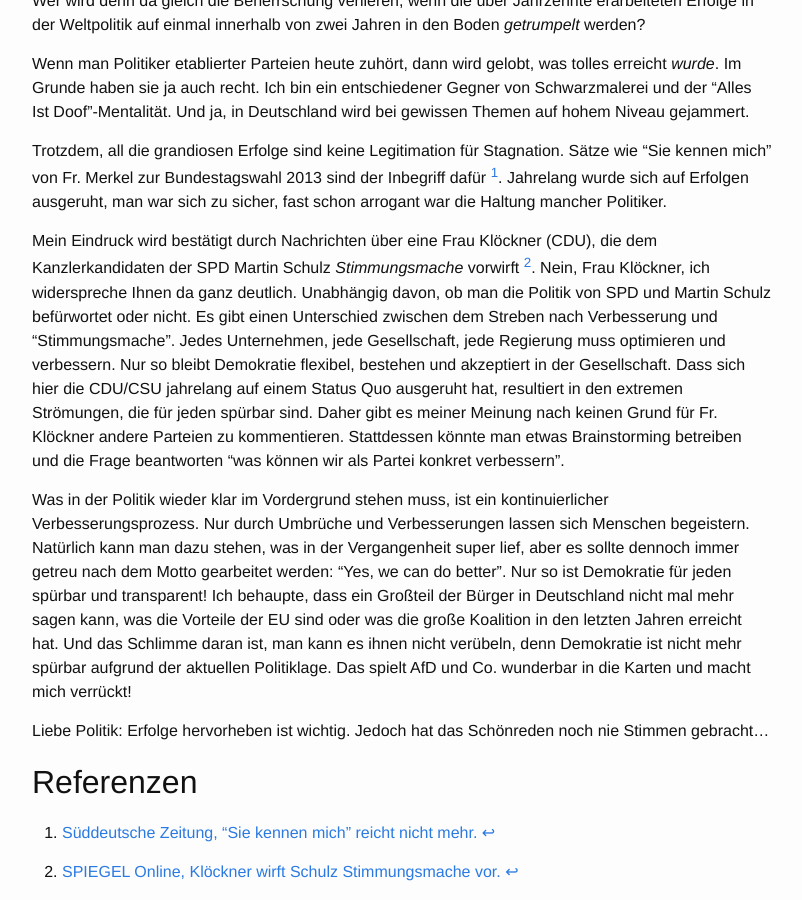
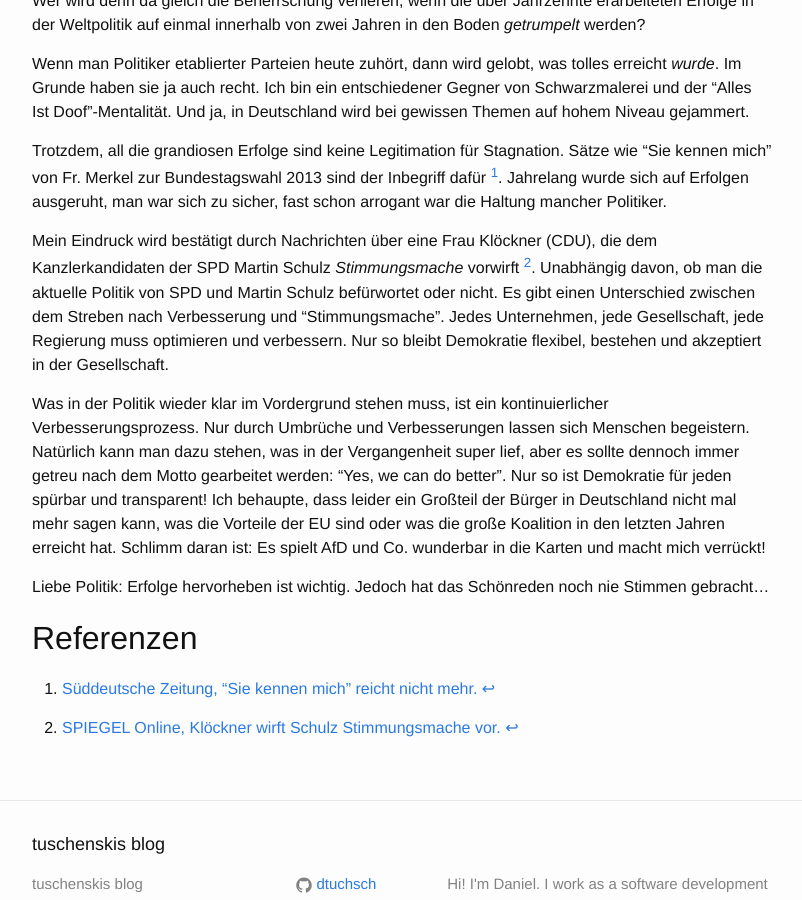
Before and after one commit to chopyy/dtuchsch.github.io, a Jekyll site: the page built from _posts/2017-02-07-kommentar_zur_weltlage.md, in a window 1280 px wide and 900 px high, scrolled down 863 px. Shown: the whole window, without its empty margins (238-1040 px from the left). Built offline with Jekyll 4.4.1, drawn with Linux system fonts in a browser that asks for light colours.

Commit message:
Update 2017-02-07-kommentar_zur_weltlage.md

```diff
--- a/_posts/2017-02-07-kommentar_zur_weltlage.md
+++ b/_posts/2017-02-07-kommentar_zur_weltlage.md
@@ -17,9 +17,9 @@ Wenn man Politiker etablierter Parteien heute zuhört, dann wird gelobt, was tol
 
 Trotzdem, all die grandiosen Erfolge sind keine Legitimation für Stagnation. Sätze wie "Sie kennen mich" von Fr. Merkel zur Bundestagswahl 2013 sind der Inbegriff dafür [^merkel]. Jahrelang wurde sich auf Erfolgen ausgeruht, man war sich zu sicher, fast schon arrogant war die Haltung mancher Politiker.
 
-Mein Eindruck wird bestätigt durch Nachrichten über eine Frau Klöckner (CDU), die dem Kanzlerkandidaten der SPD Martin Schulz *Stimmungsmache* vorwirft [^kloeckner]. Nein, Frau Klöckner, ich widerspreche Ihnen da ganz deutlich. Unabhängig davon, ob man die Politik von SPD und Martin Schulz befürwortet oder nicht. Es gibt einen Unterschied zwischen dem Streben nach Verbesserung und "Stimmungsmache". Jedes Unternehmen, jede Gesellschaft, jede Regierung muss optimieren und verbessern. Nur so bleibt Demokratie flexibel, bestehen und akzeptiert in der Gesellschaft. Dass sich hier die CDU/CSU jahrelang auf einem Status Quo ausgeruht hat, resultiert in den extremen Strömungen, die für jeden spürbar sind. Daher gibt es meiner Meinung nach keinen Grund für Fr. Klöckner andere Parteien zu kommentieren. Stattdessen könnte man etwas Brainstorming betreiben und die Frage beantworten "was können wir als Partei konkret verbessern".
+Mein Eindruck wird bestätigt durch Nachrichten über eine Frau Klöckner (CDU), die dem Kanzlerkandidaten der SPD Martin Schulz *Stimmungsmache* vorwirft [^kloeckner]. Unabhängig davon, ob man die aktuelle Politik von SPD und Martin Schulz befürwortet oder nicht. Es gibt einen Unterschied zwischen dem Streben nach Verbesserung und "Stimmungsmache". Jedes Unternehmen, jede Gesellschaft, jede Regierung muss optimieren und verbessern. Nur so bleibt Demokratie flexibel, bestehen und akzeptiert in der Gesellschaft.
 
-Was in der Politik wieder klar im Vordergrund stehen muss, ist ein kontinuierlicher Verbesserungsprozess. Nur durch Umbrüche und Verbesserungen lassen sich Menschen begeistern. Natürlich kann man dazu stehen, was in der Vergangenheit super lief, aber es sollte dennoch immer getreu nach dem Motto gearbeitet werden: "Yes, we can do better". Nur so ist Demokratie für jeden spürbar und transparent! Ich behaupte, dass ein Großteil der Bürger in Deutschland nicht mal mehr sagen kann, was die Vorteile der EU sind oder was die große Koalition in den letzten Jahren erreicht hat. Und das Schlimme daran ist, man kann es ihnen nicht verübeln, denn Demokratie ist nicht mehr spürbar aufgrund der aktuellen Politiklage. Das spielt AfD und Co. wunderbar in die Karten und macht mich verrückt!
+Was in der Politik wieder klar im Vordergrund stehen muss, ist ein kontinuierlicher Verbesserungsprozess. Nur durch Umbrüche und Verbesserungen lassen sich Menschen begeistern. Natürlich kann man dazu stehen, was in der Vergangenheit super lief, aber es sollte dennoch immer getreu nach dem Motto gearbeitet werden: "Yes, we can do better". Nur so ist Demokratie für jeden spürbar und transparent! Ich behaupte, dass leider ein Großteil der Bürger in Deutschland nicht mal mehr sagen kann, was die Vorteile der EU sind oder was die große Koalition in den letzten Jahren erreicht hat. Schlimm daran ist: Es spielt AfD und Co. wunderbar in die Karten und macht mich verrückt!
 
 Liebe Politik: Erfolge hervorheben ist wichtig. Jedoch hat das Schönreden noch nie Stimmen gebracht...
 
```
